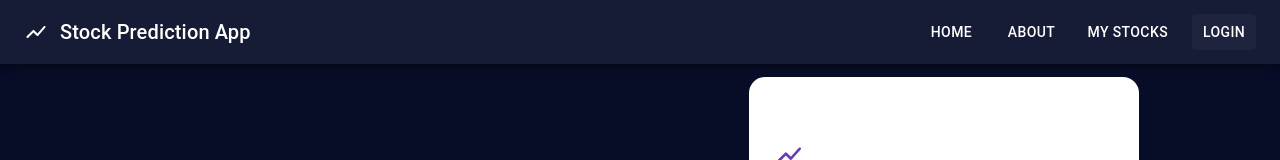
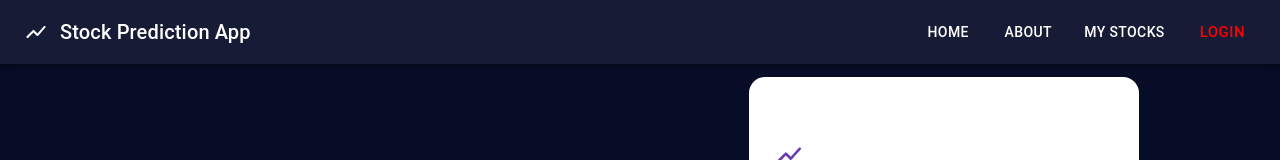
Before and after one commit to nadiahosisy/FullStack-Final-Project-Stocks, a React (Vite) app in the folder client/: page /login in a window 1280 px wide. Shown: the top 160 px of the page. Built offline with nearby package versions, Linux system fonts and the light colour scheme.

Commit message:
added logout function

```diff
--- a/client/src/components/NavBar.jsx
+++ b/client/src/components/NavBar.jsx
@@ -1,31 +1,32 @@
-import React, { useState } from "react";
-import { NavLink } from "react-router-dom";
+import React from "react";
+import { NavLink, useNavigate } from "react-router-dom";
 import {
   AppBar,
   Toolbar,
   IconButton,
   Typography,
+  Button,
   Stack,
-  Button,
-  Menu,
-  MenuItem,
 } from "@mui/material";
 import MenuRoundedIcon from "@mui/icons-material/MenuRounded";
 import ShowChartRoundedIcon from "@mui/icons-material/ShowChartRounded";
 import { useAuth } from "../context/AuthProvider";
 
 export const NavBar = () => {
-  const { userData } = useAuth();
-  const [anchorNav, setAnchorNav] = useState(null);
-  const openMenu = (event) => setAnchorNav(event.currentTarget);
-  const closeMenu = () => setAnchorNav(null);
+  const { userData, logout } = useAuth();
+  const navigate = useNavigate();
 
-  const pages = userData
-    ? ["Home", "About", "My Stocks"]
-    : ["Home", "About", "My Stocks", "Login"];
-  const pagePaths = userData
-    ? ["/", "/about", "/mystocks"]
-    : ["/", "/about", "/mystocks", "/login"];
+  const handleLogout = () => {
+    logout();
+    navigate("/login");
+  };
+  const capitalizeFirstLetter = (string) => {
+    if (!string) return "";
+    return string.charAt(0).toUpperCase() + string.slice(1);
+  };
+
+  const pages = ["Home", "About", "My Stocks"];
+  const pagePaths = ["/", "/about", "/mystocks"];
 
   return (
     <AppBar
@@ -54,61 +55,41 @@ export const NavBar = () => {
           spacing={2}
           sx={{ display: { xs: "none", md: "flex" } }}
         >
+          {userData && (
+            <Typography
+              sx={{
+                display: "flex",
+                flexGrow: 0,
+                fontSize: "22px",
+                textAlign: "center",
+                alignItems: "center",
+                alignContent: "center",
+                justifyContent: "center",
+                color: "yellow",
+                fontFamily: "Normal",
+              }}
+            >
+              Hello, {capitalizeFirstLetter(userData.name)}
+            </Typography>
+          )}
           {pages.map((page, index) => (
             <Button
               key={page}
               color="inherit"
               component={NavLink}
               to={pagePaths[index]}
-              style={({ isActive }) => ({
-                backgroundColor: isActive ? "rgba(40, 45, 71, 0.5)" : "inherit",
-                color: isActive ? "#ffffff" : "inherit",
-              })}
             >
               {page}
             </Button>
           ))}
-          {userData && (
-            <Typography
-              sx={{
-                flexGrow: 0,
-                textAlign: "center",
-                alignItems: "center",
-                color: "yellow",
-              }}
-            >
-              Hello, {userData.name}
-            </Typography>
-          )}
+
+          <Button onClick={handleLogout} size="large" style={{ color: "red" }}>
+            {userData ? "Logout" : "Login"}
+          </Button>
         </Stack>
-        <IconButton
-          size="large"
-          edge="start"
-          color="inherit"
-          aria-label="menu"
-          sx={{ display: { xs: "flex", md: "none" } }}
-          onClick={openMenu}
-        >
-          <MenuRoundedIcon />
-        </IconButton>
-        <Menu
-          anchorEl={anchorNav}
-          open={Boolean(anchorNav)}
-          onClose={closeMenu}
-          sx={{ display: { xs: "flex", md: "none" } }}
-        >
-          {pages.map((page, index) => (
-            <MenuItem
-              key={page}
-              onClick={closeMenu}
-              component={NavLink}
-              to={pagePaths[index]}
-            >
-              {page}
-            </MenuItem>
-          ))}
-        </Menu>
       </Toolbar>
     </AppBar>
   );
 };
+
+export default NavBar;
--- a/client/src/context/AuthProvider.jsx
+++ b/client/src/context/AuthProvider.jsx
@@ -1,20 +1,36 @@
-import React, { createContext, useState, useContext } from "react";
+import React, { createContext, useState, useContext, useEffect } from "react";
 
 const AuthContext = createContext();
 
 export const useAuth = () => useContext(AuthContext);
 
 export const AuthProvider = ({ children }) => {
-  const [userData, setUserData] = useState(null);
+  const [userData, setUserData] = useState(() => {
+    const storedUserData = localStorage.getItem("userData");
+    return storedUserData ? JSON.parse(storedUserData) : null;
+  });
+
+  async function logout() {
+    try {
+      setUserData(null);
+      window.localStorage.removeItem("userData");
+    } catch (error) {
+      console.error("Error during logout:", error);
+      throw error;
+    }
+  }
 
   const updateUserData = (newData) => {
     setUserData(newData);
-    console.log(newData, "its mt context");
-    console.log(userData);
+    if (newData) {
+      localStorage.setItem("userData", JSON.stringify(newData));
+    } else {
+      localStorage.removeItem("userData");
+    }
   };
 
   return (
-    <AuthContext.Provider value={{ userData, updateUserData }}>
+    <AuthContext.Provider value={{ userData, updateUserData, logout }}>
       {children}
     </AuthContext.Provider>
   );
```
